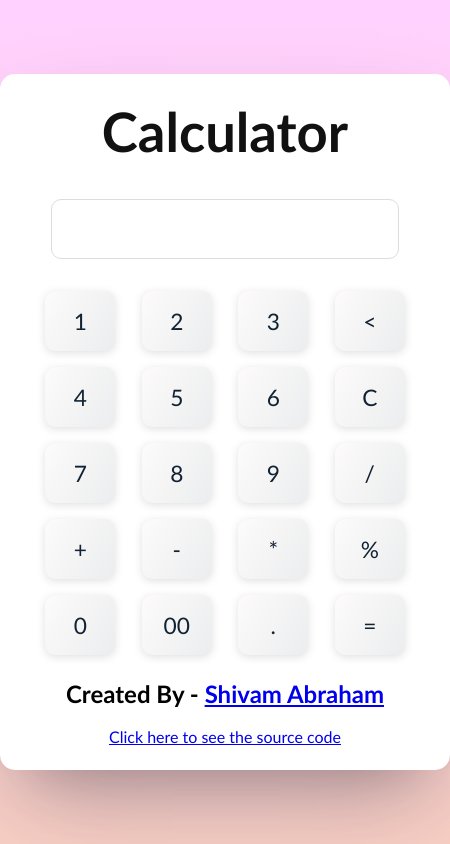
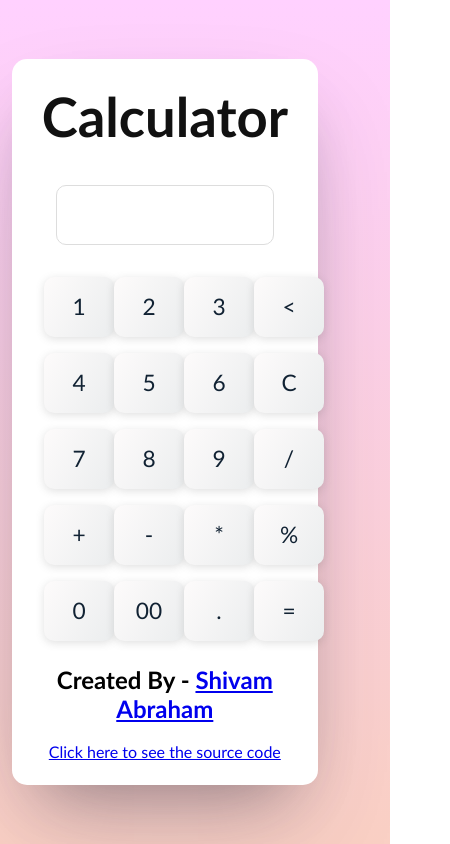
Before and after one commit to Mr-Abraham/calculator, a React (Vite) app: page / in a window 390 px wide. Shown: the whole page, 450 px wide, since content can reach past the window. Built offline with nearby package versions, Linux system fonts and the light colour scheme.

Commit message:
modified css for mobile version

```diff
--- a/src/App.module.css
+++ b/src/App.module.css
@@ -22,3 +22,10 @@ body {
     rgba(50, 50, 93, 0.25) 0px 50px 100px -20px,
     rgba(0, 0, 0, 0.3) 0px 30px 60px -30px;
 }
+
+@media (max-width: 750px) {
+  .Calculator {
+    width: 80%;
+    margin: 0.5em;
+  }
+}
```
